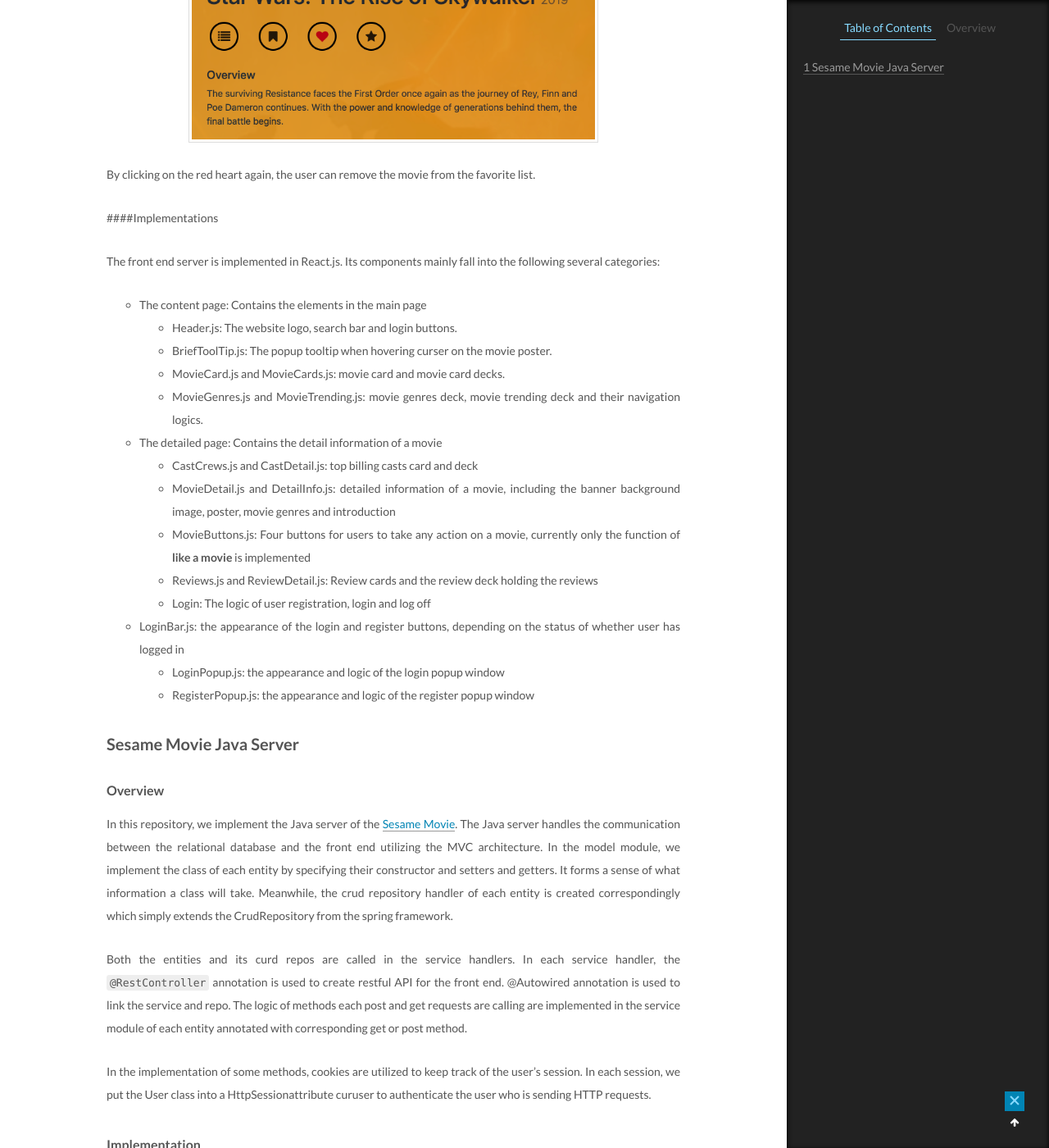
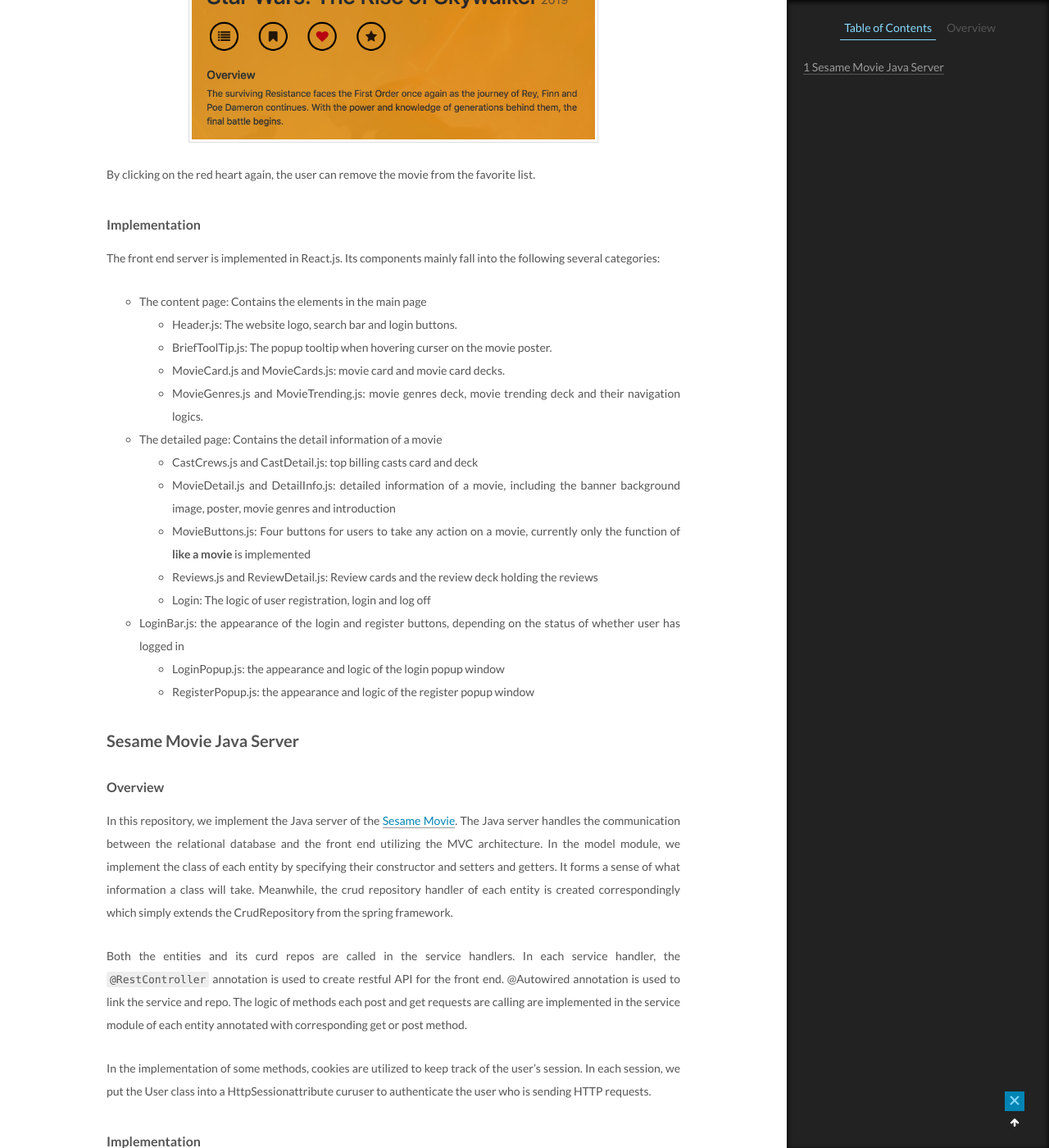
Before and after one commit to bruceyoungsysu/bruceyoungsysu.github.io, a Jekyll site: the page built from _posts/2019-12-30-Sesame-Movie-Implementation.md, in a window 1280 px wide and 1400 px high, scrolled down 4566 px. Shown: the whole window at 82% size. Built offline with Jekyll 4.4.1, drawn with Linux system fonts in a browser that asks for light colours.

```diff
--- a/_posts/2019-12-30-Sesame-Movie-Implementation.md
+++ b/_posts/2019-12-30-Sesame-Movie-Implementation.md
@@ -63,7 +63,7 @@ This movie website is developed for rating and archiving the movies for each use
 
 
 
-####Implementations
+#### Implementation
 
 The front end server is implemented in React.js. Its components mainly fall into the following several categories:
 
```
